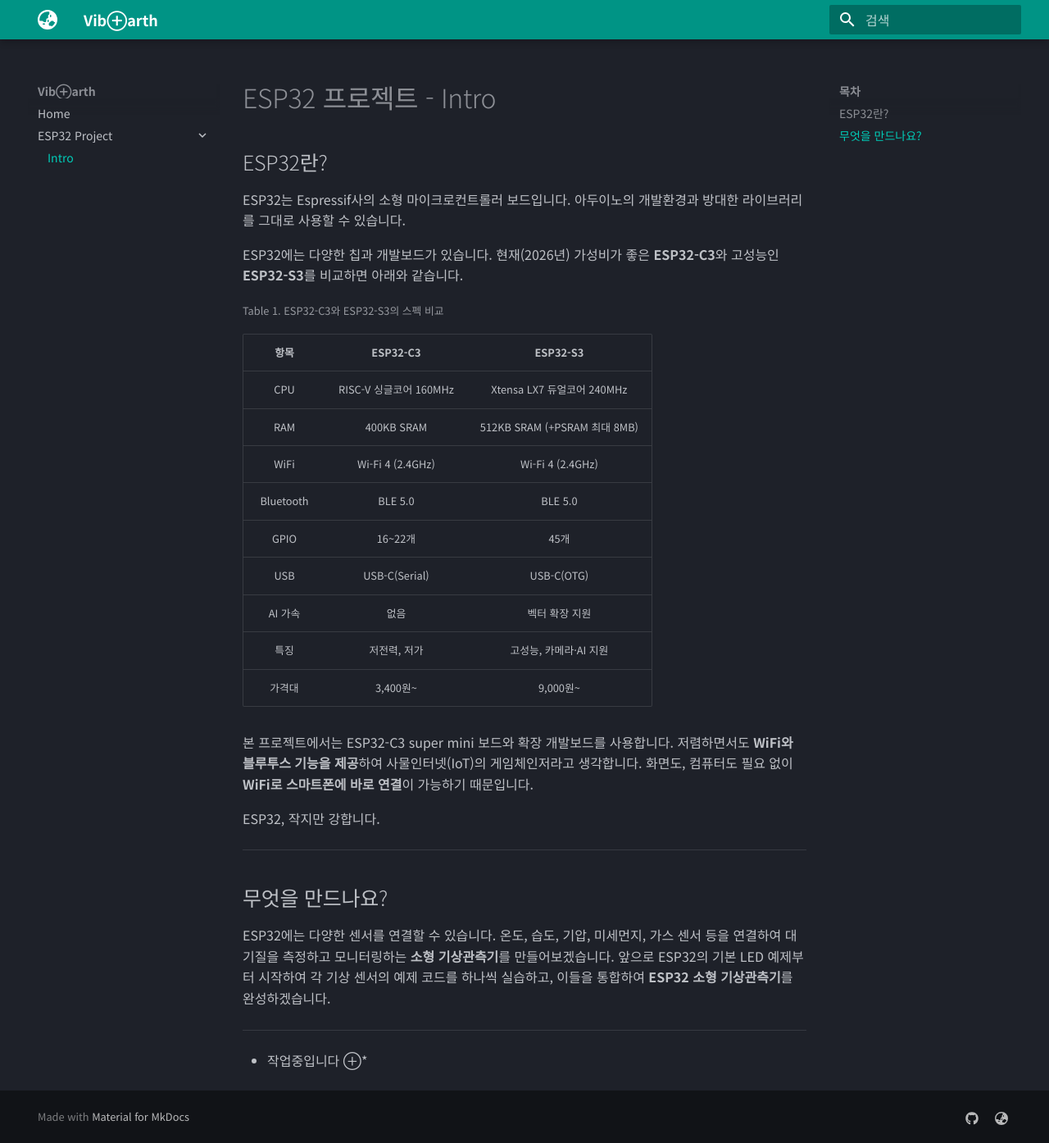
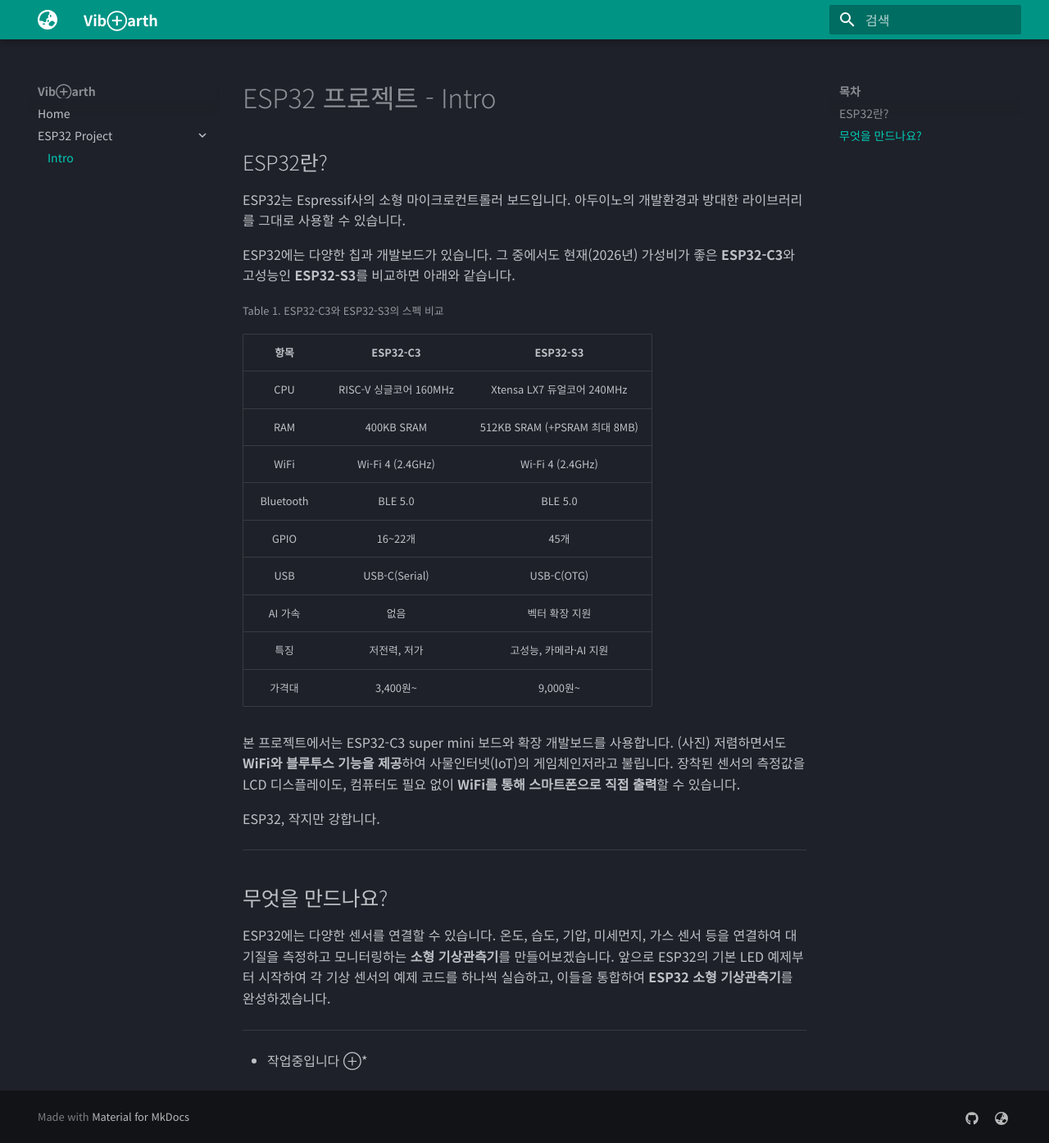
Before and after one commit to VibEarth/VibEarth.github.io, an MkDocs documentation site: the page built from docs/esp32/intro.md, in a window 1280 px wide and 1394 px high. Shown: the whole window at 82% size. Built offline with MkDocs 1.6.1 and Material for MkDocs 9.7.7, drawn with Linux system fonts in a browser that asks for light colours.

Commit message:
vault backup: 2026-06-30 18:01:27

```diff
--- a/docs/esp32/intro.md
+++ b/docs/esp32/intro.md
@@ -6,7 +6,7 @@ ESP32는 Espressif사의 소형 마이크로컨트롤러 보드입니다.
 아두이노의 개발환경과 방대한 라이브러리를 그대로 사용할 수 있습니다.
 
 ESP32에는 다양한 칩과 개발보드가 있습니다.
-현재(2026년) 가성비가 좋은 **ESP32-C3**와 고성능인 **ESP32-S3**를 비교하면 아래와 같습니다.
+그 중에서도 현재(2026년) 가성비가 좋은 **ESP32-C3**와 고성능인 **ESP32-S3**를 비교하면 아래와 같습니다.
 
 <small>Table 1. ESP32-C3와 ESP32-S3의 스펙 비교</small>
 
@@ -23,8 +23,9 @@ ESP32에는 다양한 칩과 개발보드가 있습니다.
 |    가격대    |      3,400원~       |          9,000원~           |
 
 본 프로젝트에서는 ESP32-C3 super mini 보드와 확장 개발보드를 사용합니다.
-저렴하면서도 **WiFi와 블루투스 기능을 제공**하여 사물인터넷(IoT)의 게임체인저라고 생각합니다.
-화면도, 컴퓨터도 필요 없이 **WiFi로 스마트폰에 바로 연결**이 가능하기 때문입니다.
+(사진)
+저렴하면서도 **WiFi와 블루투스 기능을 제공**하여 사물인터넷(IoT)의 게임체인저라고 불립니다.
+장착된 센서의 측정값을 LCD 디스플레이도, 컴퓨터도 필요 없이 **WiFi를 통해 스마트폰으로 직접 출력**할 수 있습니다.
 
 ESP32, 작지만 강합니다.
 
```
